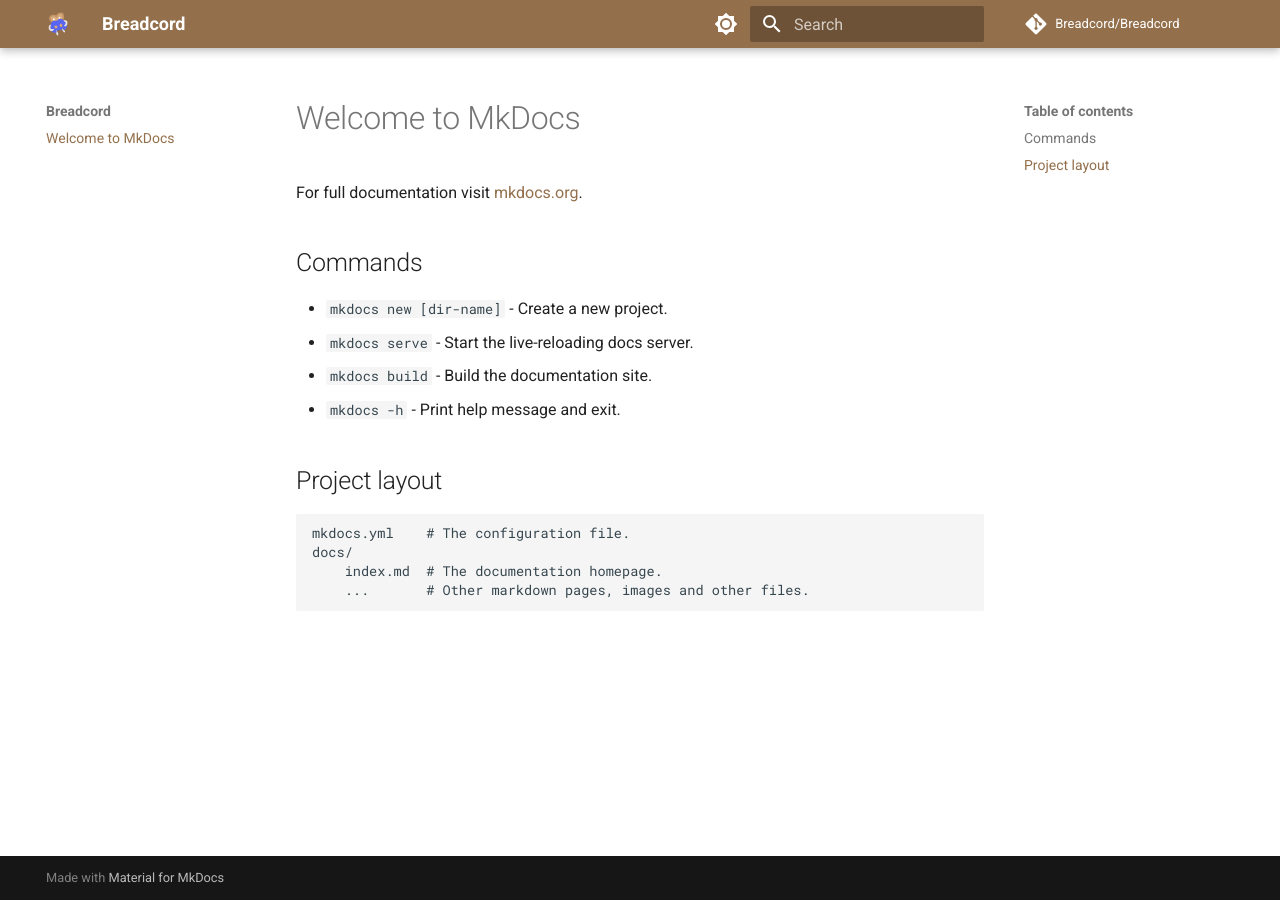
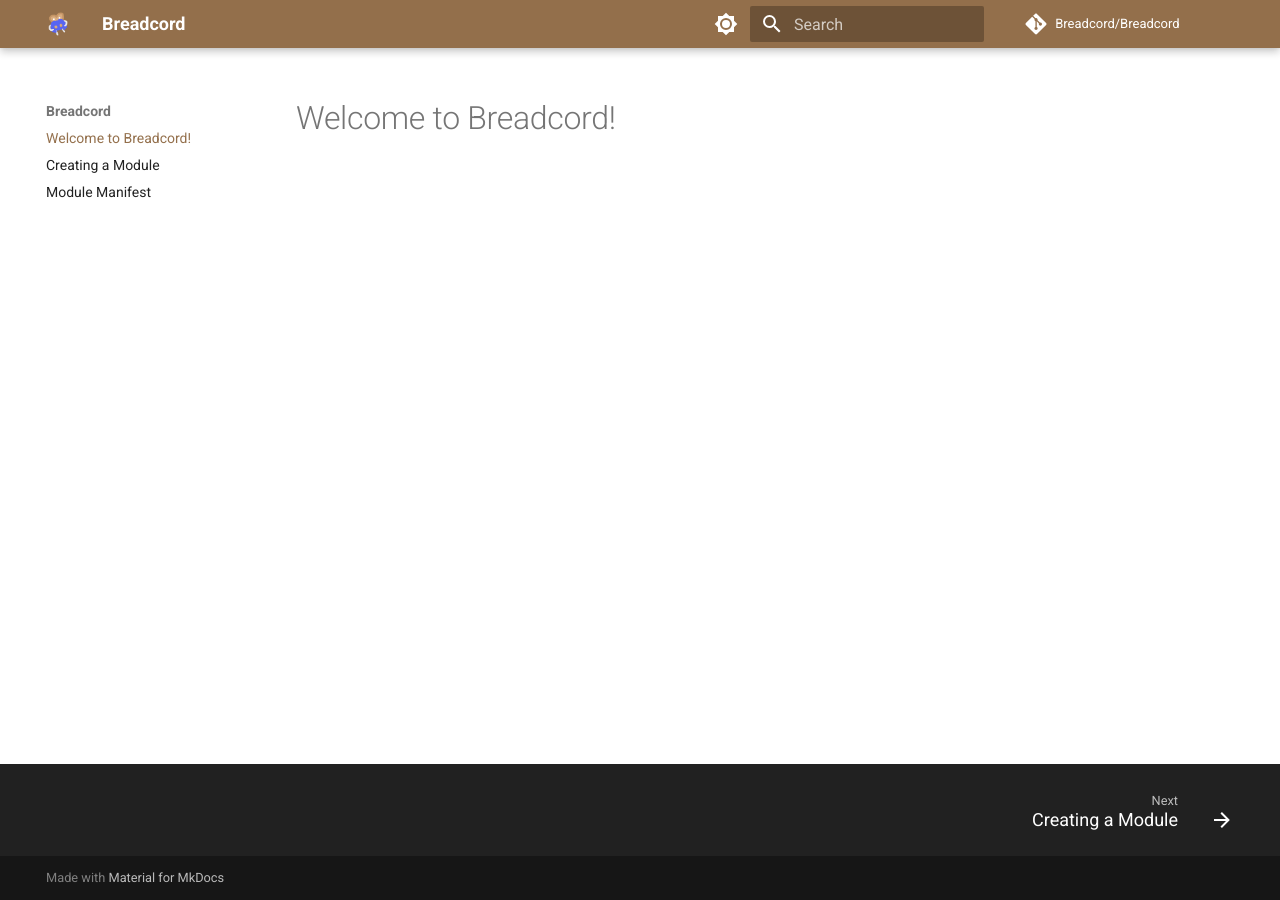
Before and after one commit to Breadcord/Breadcord, an MkDocs documentation site: the page built from docs/index.md, in a window 1280 px wide. Built offline with MkDocs 1.6.1 and Material for MkDocs 9.7.7, drawn with Linux system fonts in a browser that asks for light colours; comment, search, counter and statistics services are not loaded.

Commit message:
📝 Migrate documentation from GitHub wiki

```diff
--- a/docs/index.md
+++ b/docs/index.md
@@ -1,17 +1 @@
-# Welcome to MkDocs
-
-For full documentation visit [mkdocs.org](https://www.mkdocs.org).
-
-## Commands
-
-* `mkdocs new [dir-name]` - Create a new project.
-* `mkdocs serve` - Start the live-reloading docs server.
-* `mkdocs build` - Build the documentation site.
-* `mkdocs -h` - Print help message and exit.
-
-## Project layout
-
-    mkdocs.yml    # The configuration file.
-    docs/
-        index.md  # The documentation homepage.
-        ...       # Other markdown pages, images and other files.
+# Welcome to Breadcord!
--- a/mkdocs.yml
+++ b/mkdocs.yml
@@ -7,10 +7,20 @@
 dev_addr: localhost:80
 strict: true
 
+markdown_extensions:
+  - admonition
+  - pymdownx.details
+  - pymdownx.superfences
+  - toc:
+      permalink: true
+
 theme:
   name: material
   logo: assets/logo.png
   favicon: assets/logo.png
+  features:
+    - navigation.footer
+    - navigation.instant
 
   palette:
     # Palette toggle for dark mode
```
Also changed, not shown: docs/creating-a-module.md (added, +23 -0 lines), docs/module-manifest.md (added, +95 -0 lines).
